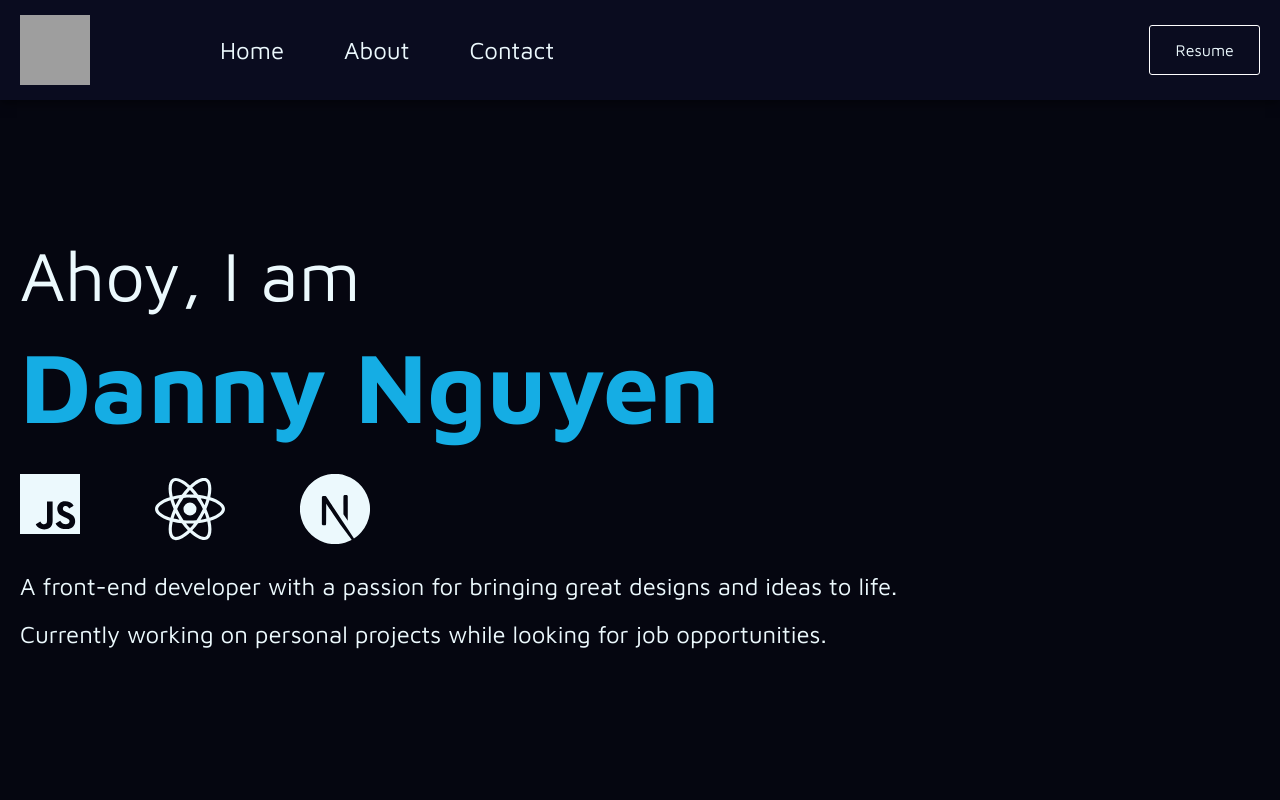
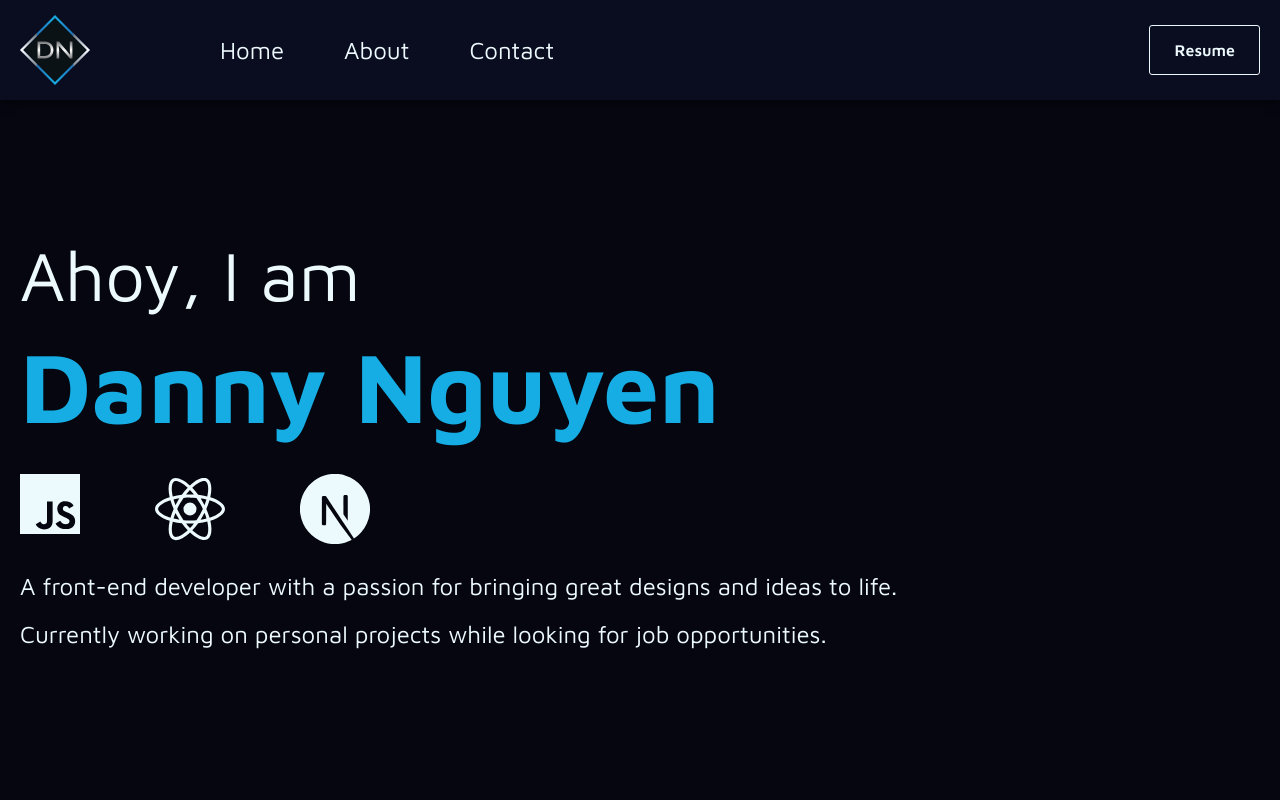
Before and after one commit to dnguyen130/portfolio, a Next.js app: page / in a window 1280 px wide. Shown: the top 800 px of the page. Built offline with nearby package versions, Linux system fonts and the light colour scheme; grey boxes are pictures that could not be loaded.

Commit message:
figure out nextjs ani, add project cards

```diff
--- a/components/HeroText/herotext.module.css
+++ b/components/HeroText/herotext.module.css
@@ -1,7 +1,7 @@
 .iconJavascript {
   width: clamp(30px, 9vw, 60px);
   height: clamp(30px, 9vw, 60px);
-  transition: color 0.25s;
+  transition: color 0.5s;
 }
 
 .iconJavascript:hover {
@@ -11,23 +11,30 @@
 .iconReact {
   width: clamp(30px, 9vw, 70px);
   height: clamp(30px, 9vw, 70px);
-  transition: color 0.25s;
+  transition: color 0.5s;
+  animation: spin-in 0.5s;
 }
 
 .iconReact:hover {
   color: #06d7fe;
-  animation-name: spin;
-  animation-duration: 4s;
-  animation-iteration-count: infinite;
-  animation-timing-function: linear;
+  animation: spin-out 0.5s;
 }
 
-@keyframes spin {
+@keyframes spin-in {
   from {
     transform: rotate(0deg);
   }
   to {
-    transform: rotate(360deg);
+    transform: rotate(180deg);
+  }
+}
+
+@keyframes spin-out {
+  from {
+    transform: rotate(180deg);
+  }
+  to {
+    transform: rotate(0deg);
   }
 }
 
--- a/components/HeroText/index.jsx
+++ b/components/HeroText/index.jsx
@@ -21,23 +21,6 @@ const HeroTextCont = styled.div`
   @media (min-width: ${DEVICES.laptop}) {
     text-align: left;
     align-items: flex-start;
-  }
-`;
-
-const LogoCont = styled.div`
-  width: 30vw;
-  height: 30vw;
-  position: relative;
-  top: -10vh;
-
-  @media (min-width: ${DEVICES.laptop}) {
-    position: absolute;
-    width: 30vw;
-    height: 30vw;
-    top: 100px;
-    right: 0;
-    z-index: -999;
-    opacity: 0.3;
   }
 `;
 
@@ -81,6 +64,12 @@ const Description = styled.p`
   font-size: clamp(14px, 1.5em, 24px);
   margin: 0 0 20px 0;
   color: ${(props) => props.descriptionColor};
+`;
+
+const Row = styled.div`
+  display: flex;
+  flex-direction: row;
+  width: 100%;
 `;
 
 // const LogoCont = styled.img`
@@ -132,7 +121,6 @@ export default function HeroText() {
 
   return (
     <HeroTextCont>
-      <LogoCont src="/logo.svg" alt="Logo" />
       <FirstLine firstColor={SITE_THEME[theme].text}>Ahoy, I am</FirstLine>
       <SecondLine secondColor={SITE_THEME[theme].strong}>
         Danny Nguyen
--- a/components/NavBar/index.jsx
+++ b/components/NavBar/index.jsx
@@ -91,14 +91,30 @@ const ResumeButton = styled.button`
   border-radius: 3px;
   font-family: "Maven Pro", sans-serif;
   font-size: 1rem;
+  font-weight: 600;
   background-color: transparent;
-  border: 1px solid white;
+  border: 1px solid ${(props) => props.buttonTextColor};
   color: ${(props) => props.buttonTextColor};
   display: none;
+  cursor: pointer;
+  transition: 0.2s;
 
   @media (min-width: ${DEVICES.tablet}) {
     display: block;
+
+    &:hover {
+      border-color: ${(props) => props.buttonHoverColor};
+      color: ${(props) => props.buttonHoverColor};
+    }
   }
+`;
+
+const ResumeLink = styled.a`
+  height: 100%;
+  width: 100%;
+  display: flex;
+  justify-content: center;
+  align-items: center;
 `;
 
 const ContentGroup = styled.div`
@@ -142,8 +158,13 @@ export default function NavBar() {
             })}
           </NavLinkCont>
         </ContentGroup>
-        <ResumeButton buttonTextColor={SITE_THEME[theme].text}>
-          Resume
+        <ResumeButton
+          buttonTextColor={SITE_THEME[theme].text}
+          buttonHoverColor={SITE_THEME[theme].strong}
+        >
+          <ResumeLink target="_blank" href="/resume.pdf">
+            Resume
+          </ResumeLink>
         </ResumeButton>
       </ContentWrapper>
     </NavBarCont>
```
Also changed, not shown: public/logo.svg (added), public/nextjs.svg (added).
